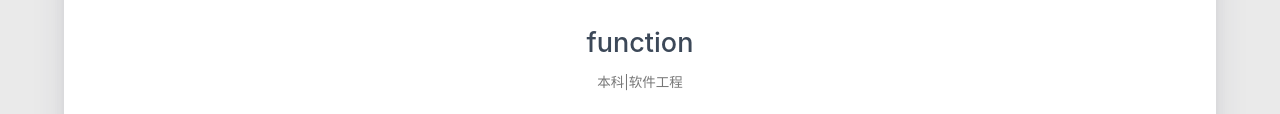
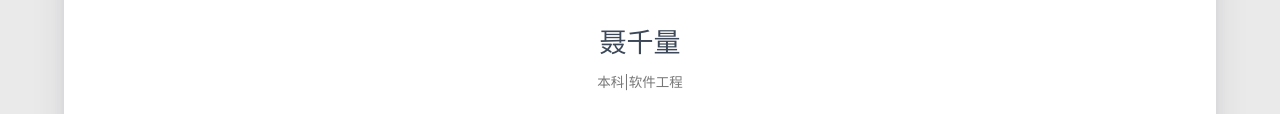
Before and after one commit to 1198560751/1198560751.github.io, a plain HTML site: page about/index.html in a window 1280 px wide. Shown: the part 635-749 px from the top of the page. Drawn offline with nearby package versions, Linux system fonts and the light colour scheme; some packages are replaced by stand-ins of ours; a script that the page names is missing.

Commit message:
Update index.html

```diff
--- a/about/index.html
+++ b/about/index.html
@@ -332,7 +332,7 @@
 
 
                                 </div>
-                                <div class="title">function</div>
+                                <div class="title">聂千量</div>
                                 <div class="career">本科|软件工程</div>
                                 <div class="social-link hide-on-large-only" data-aos="zoom-in-left">
 
```
